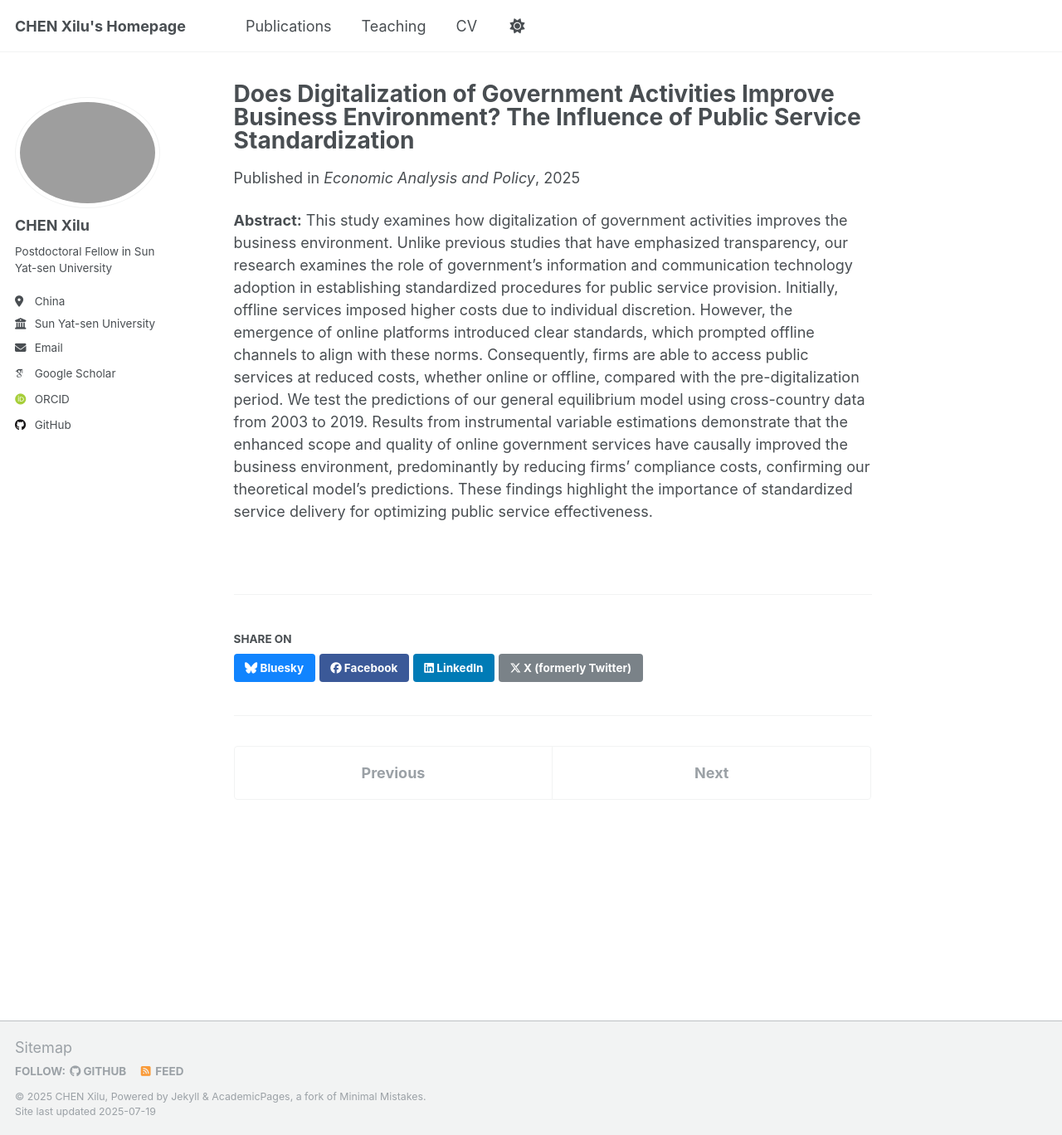
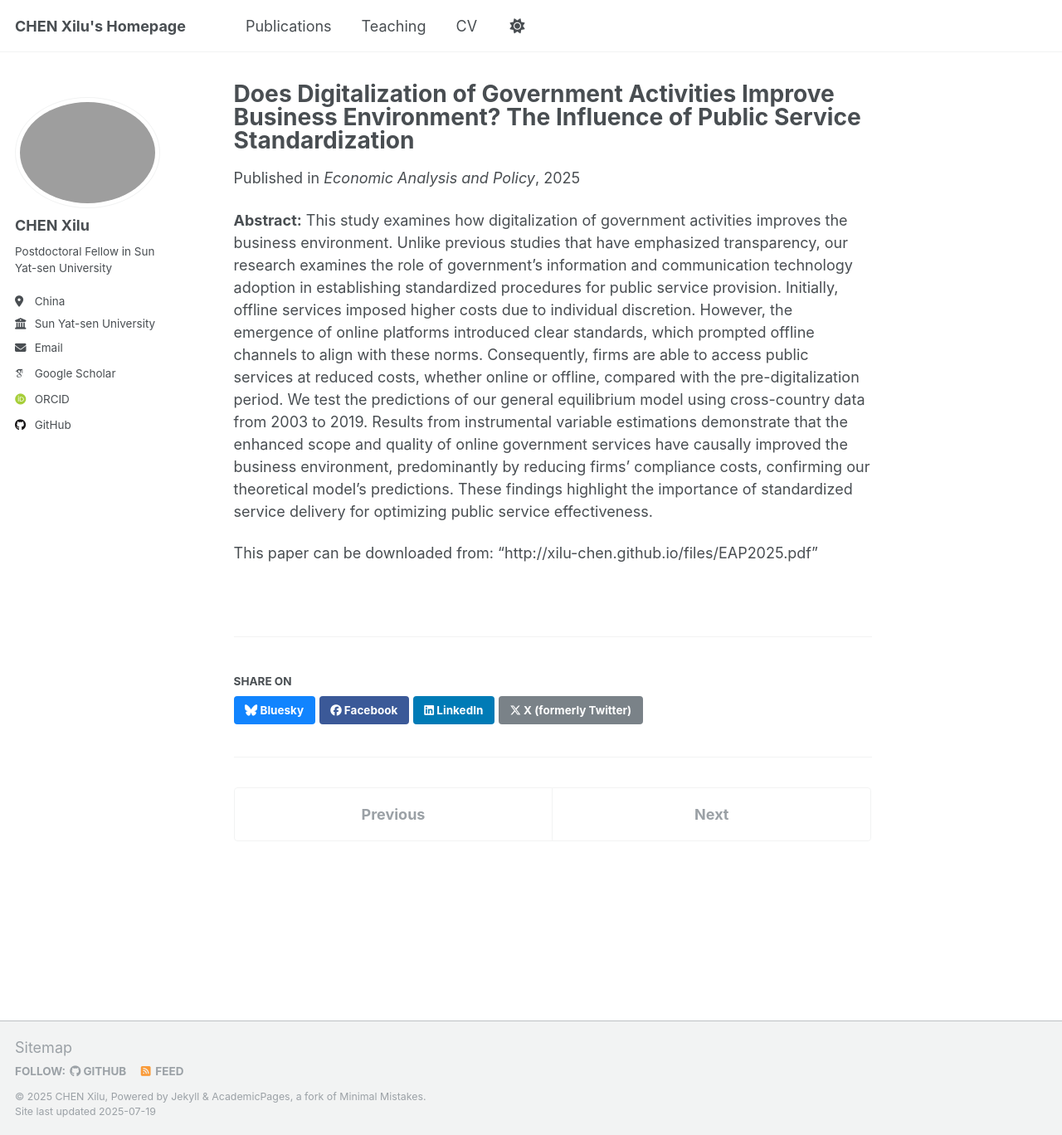
Before and after one commit to Xilu-CHEN/xilu-chen.github.io, a Jekyll site: the page built from _publications/EAP2025.md, in a window 1280 px wide and 1368 px high. Shown: the whole window at 83% size. Built offline with Jekyll 4.4.1, drawn with Linux system fonts in a browser that asks for light colours; some web fonts are replaced; a script that is not in the unit is left out.

Commit message:
Update EAP2025.md

```diff
--- a/_publications/EAP2025.md
+++ b/_publications/EAP2025.md
@@ -10,3 +10,5 @@ paperurl: 'http://xilu-chen.github.io/files/EAP2025.pdf'
 ---
 
 **Abstract:** This study examines how digitalization of government activities improves the business environment. Unlike previous studies that have emphasized transparency, our research examines the role of government’s information and communication technology adoption in establishing standardized procedures for public service provision. Initially, offline services imposed higher costs due to individual discretion. However, the emergence of online platforms introduced clear standards, which prompted offline channels to align with these norms. Consequently, firms are able to access public services at reduced costs, whether online or offline, compared with the pre-digitalization period. We test the predictions of our general equilibrium model using cross-country data from 2003 to 2019. Results from instrumental variable estimations demonstrate that the enhanced scope and quality of online government services have causally improved the business environment, predominantly by reducing firms’ compliance costs, confirming our theoretical model’s predictions. These findings highlight the importance of standardized service delivery for optimizing public service effectiveness.
+
+This paper can be downloaded from: "http://xilu-chen.github.io/files/EAP2025.pdf"
```
